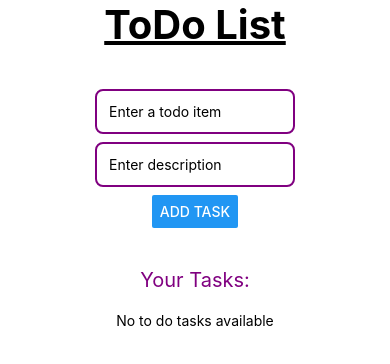
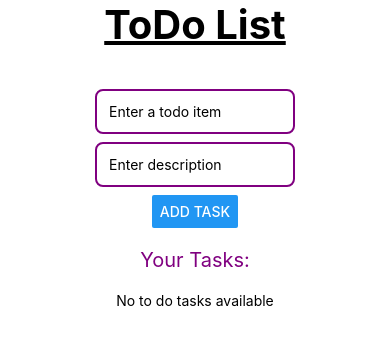
Before and after one commit to aplasket/ideaboxTS, a React Native app: screen / in a window 390 px wide. Shown: the top 364 px of the page. Built offline with nearby package versions, Linux system fonts and the light colour scheme.

Commit message:
remove styles in other components

```diff
--- a/App.tsx
+++ b/App.tsx
@@ -25,7 +25,7 @@ export default function App() {
   return (
     <SafeAreaView style={styles.container}>
       <Text style={styles.title}>ToDo List</Text>
-      <View style={styles.inputWrapper}>
+      <View>
         <Form addToDo={addToDo} />
       </View>
       <Text style={styles.subtitle}> Your Tasks: </Text>
@@ -41,21 +41,6 @@ const styles = StyleSheet.create({
     padding: 35,
     alignItems: "center"
   },
-  inputWrapper: {
-    width: "100%",
-    flexDirection: "column",
-    justifyContent: "center",
-    alignItems: "center",
-    marginBottom: 20
-  },
-  inputBox: {
-    width: 200,
-    borderColor: "purple",
-    borderRadius: 8,
-    borderWidth: 2,
-    padding: 12,
-    marginBottom: 8
-  },
   title: {
     fontSize: 40,
     marginBottom: 40,
@@ -67,21 +52,4 @@ const styles = StyleSheet.create({
     marginBottom: 20,
     color: "purple"
   },
-  listItem: {
-    flexDirection: "row",
-    justifyContent: "space-evenly",
-    alignItems: "center",
-    width: "100%",
-    marginBottom: 10,
-    paddingHorizontal: 10
-  },
-  addButton: {
-    alignItems: "flex-end"
-  },
-  task: {
-    width: 200
-  },
-  error: {
-    color: "red"
-  }
 });
```
